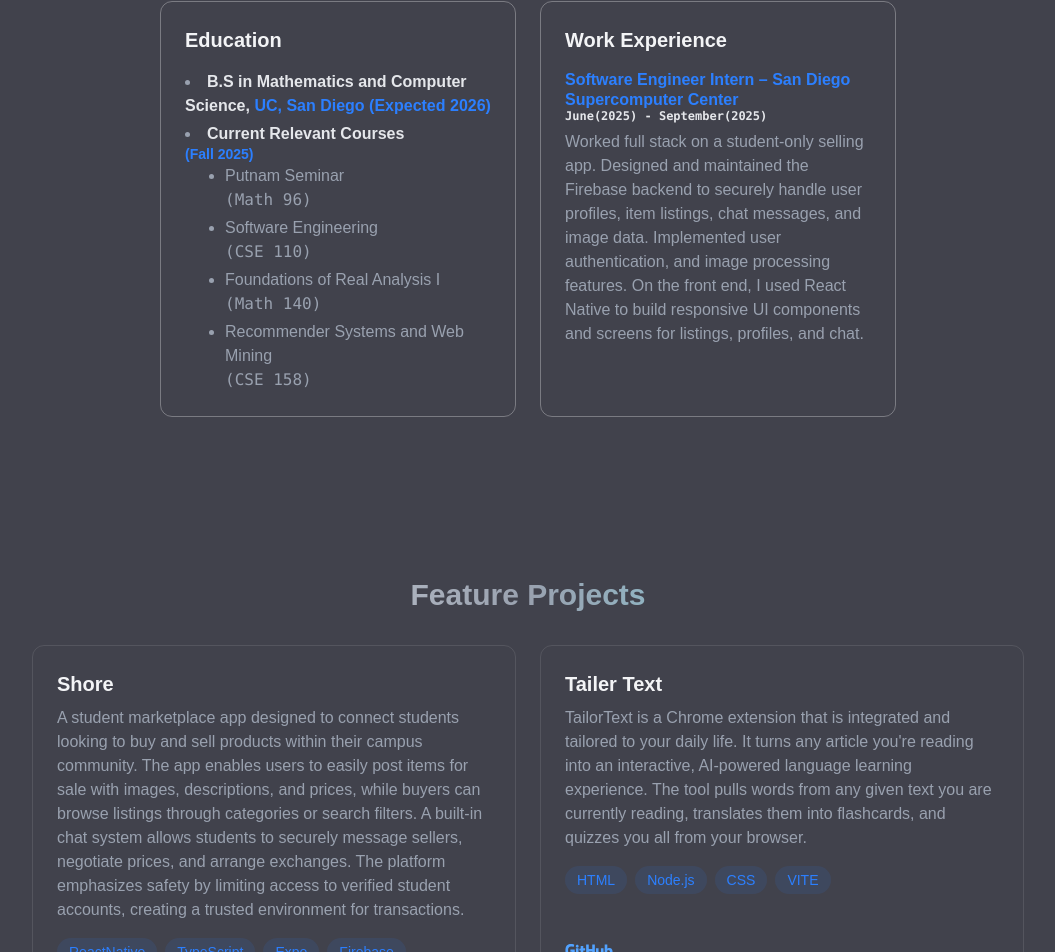
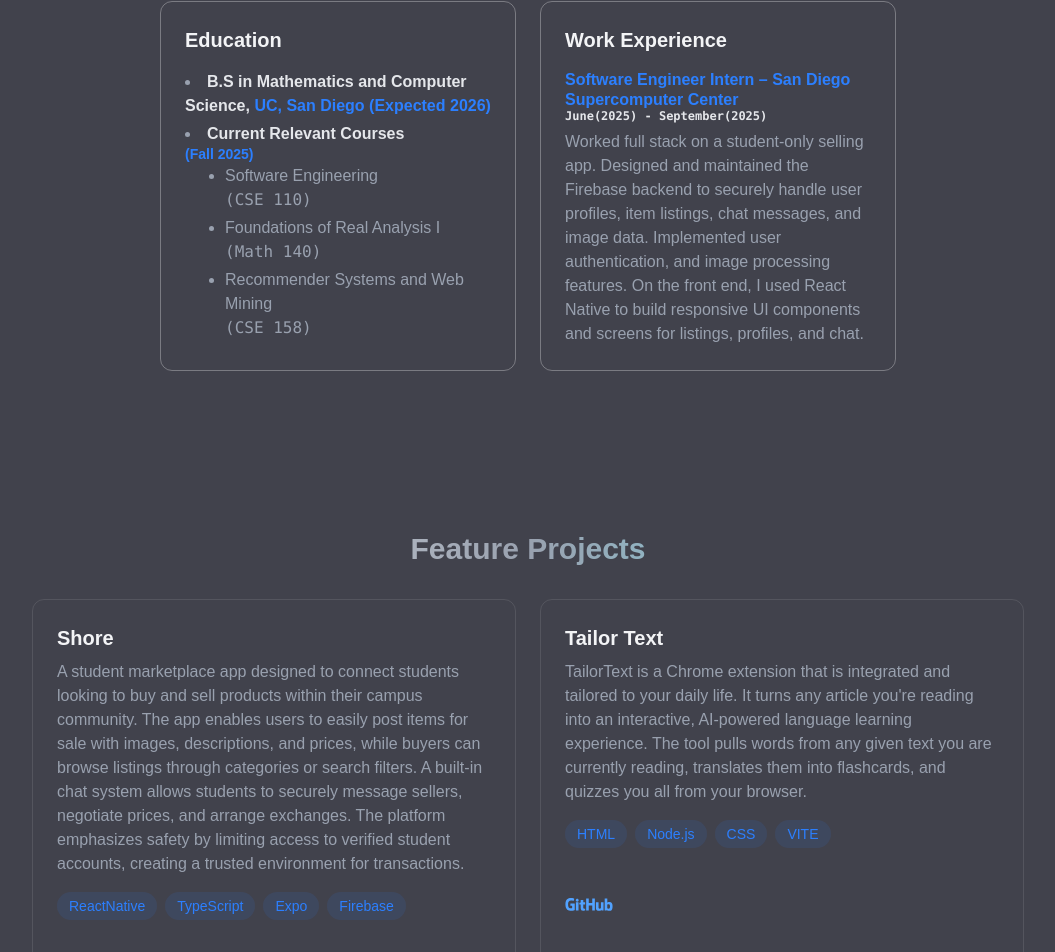
Before and after one commit to Fabri5io/Portfolio, a React (Vite) app: page / in a window 1280 px wide. Shown: the part 1321-2273 px from the top of the page, without its empty margins (112-1167 px from the left). Built offline with nearby package versions, Linux system fonts and the light colour scheme.

Commit message:
dropped putnam fixed project names

```diff
--- a/src/components/sections/About.jsx
+++ b/src/components/sections/About.jsx
@@ -93,10 +93,6 @@
                                     <strong className="text-gray-200">Current Relevant Courses<span className="block text-sm text-blue-500 -mt-0.5"> (Fall 2025)</span> </strong>
                                     <ul className="ml-10 list-disc space-y-1">
                                         <li>
-                                            Putnam Seminar<br />
-                                            <span className="font-mono">(Math 96)</span>
-                                        </li>
-                                        <li>
                                             Software Engineering<br />
                                             <span className="font-mono">(CSE 110)</span>
                                         </li>
--- a/src/components/sections/Projects.jsx
+++ b/src/components/sections/Projects.jsx
@@ -52,7 +52,7 @@
                                 hover:shadow-[0_2px_8px_rgba(59,130,2246,0.1)] transition-all
                                 "
                         >
-                            <h3 className="text-xl font-bold mb-2">Tailer Text</h3>
+                            <h3 className="text-xl font-bold mb-2">Tailor Text</h3>
                             <p className="text-gray-400 mb-4"> TailorText is a Chrome extension that is integrated and tailored to your daily life.
                                 It turns any article you're reading into an interactive, AI-powered language learning experience.
                                 The tool pulls words from any given text you are currently reading,
```
